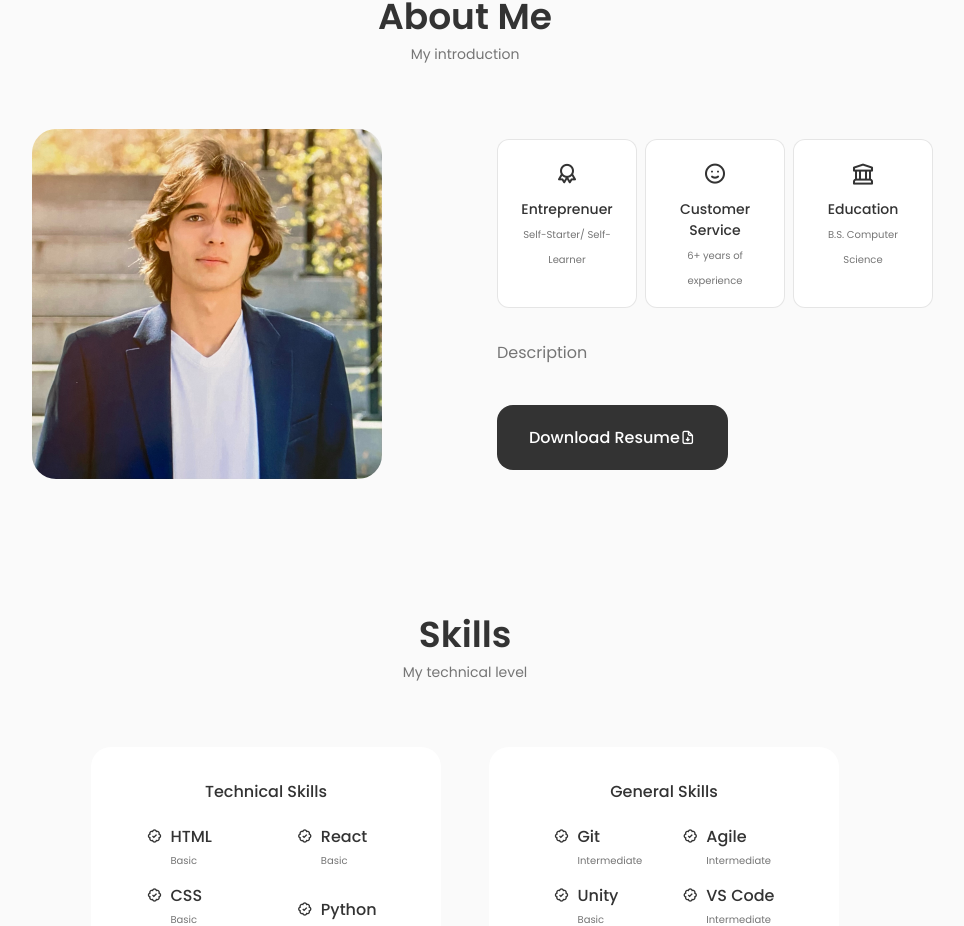
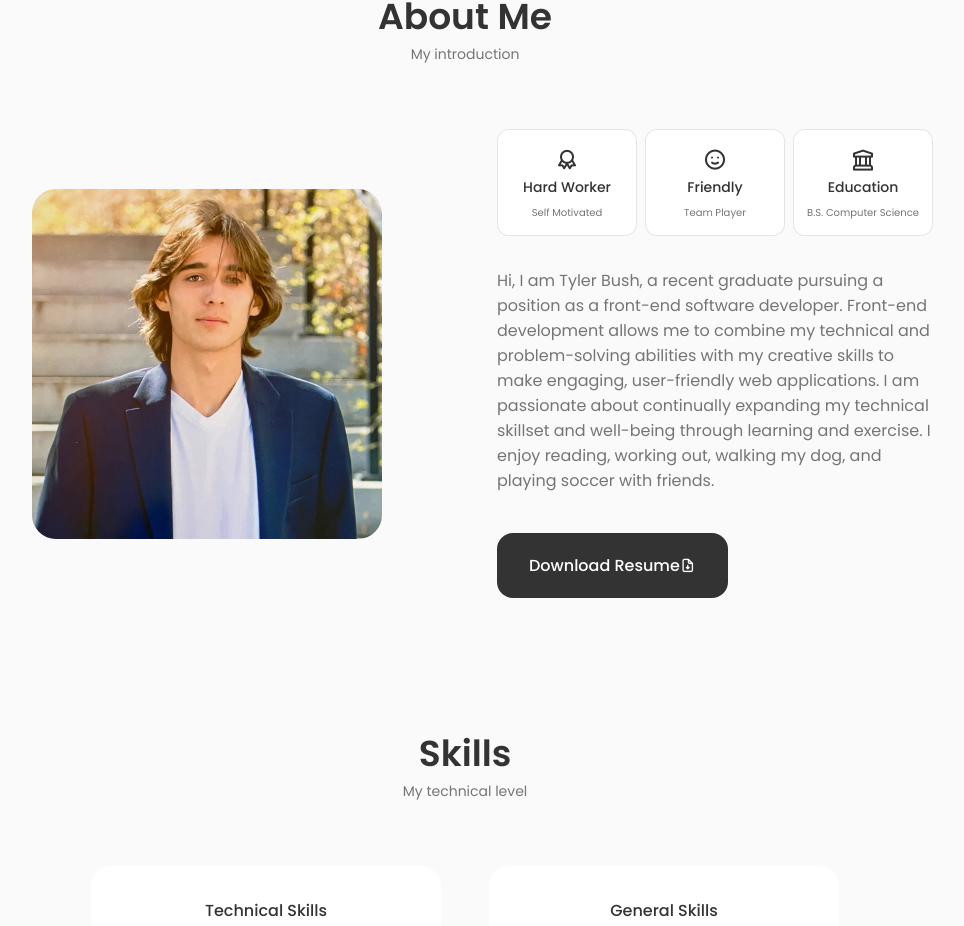
Before and after one commit to tbush5/TylerBushPortfolio, a React (Create React App) app: page / in a window 1280 px wide. Shown: the part 774-1700 px from the top of the page, without its empty margins (175-1139 px from the left). Built offline with nearby package versions, Linux system fonts and the light colour scheme.

Commit message:
About description changes

```diff
--- a/src/components/about/About.jsx
+++ b/src/components/about/About.jsx
@@ -16,7 +16,7 @@ const About = () => {
                 <div className="about__data">
                     <Info />
 
-                    <p className="about__description"> Description </p>
+                    <p className="about__description"> Hi, I am Tyler Bush, a recent graduate pursuing a position as a front-end software developer. Front-end development allows me to combine my technical and problem-solving abilities with my creative skills to make engaging, user-friendly web applications. I am passionate about continually expanding my technical skillset and well-being through learning and exercise. I enjoy reading, working out, walking my dog, and playing soccer with friends.  </p>
 
                     <a download="" href={Resume} className="button button--flex">
                         Download Resume
--- a/src/components/about/Info.jsx
+++ b/src/components/about/Info.jsx
@@ -7,16 +7,16 @@ const Info = () => {
                 <div className="about__icon">
                     <i class="uil uil-award"></i>
                 </div>
-                <h3 className="about__title">Entreprenuer</h3>
-                <span className="about__subtitle">Self-Starter/ Self-Learner</span>
+                <h3 className="about__title">Hard Worker</h3>
+                <span className="about__subtitle">Self Motivated</span>
             </div>
 
             <div className="about__box">
                 <div className="about__icon">
                     <i class="uil uil-smile"></i>
                 </div>
-                <h3 className="about__title">Customer Service</h3>
-                <span className="about__subtitle">6+ years of experience</span>
+                <h3 className="about__title">Friendly</h3>
+                <span className="about__subtitle">Team Player</span>
             </div>
 
             <div className="about__box">
--- a/src/components/about/about.css
+++ b/src/components/about/about.css
@@ -21,13 +21,12 @@
     border: 1px solid rgba(0, 0, 0, 0.1);
     border-radius: 0.75rem;
     text-align: center;
-    padding: 1rem 1.25rem;
+    padding: 0.75rem 0.5rem;
 }
 
 .about__icon {
     font-size: 1.5rem;
     color: var(--title-color);
-    margin-bottom: var(--mb-0-5);
 }
 
 .about__title {
@@ -40,7 +39,7 @@
 }
 
 .about__description {
-    padding: 0 4rem 0 0;
+    padding: 0 1rem 0 0;
     margin-bottom: var(--mb-2-5);
 }
 
```
